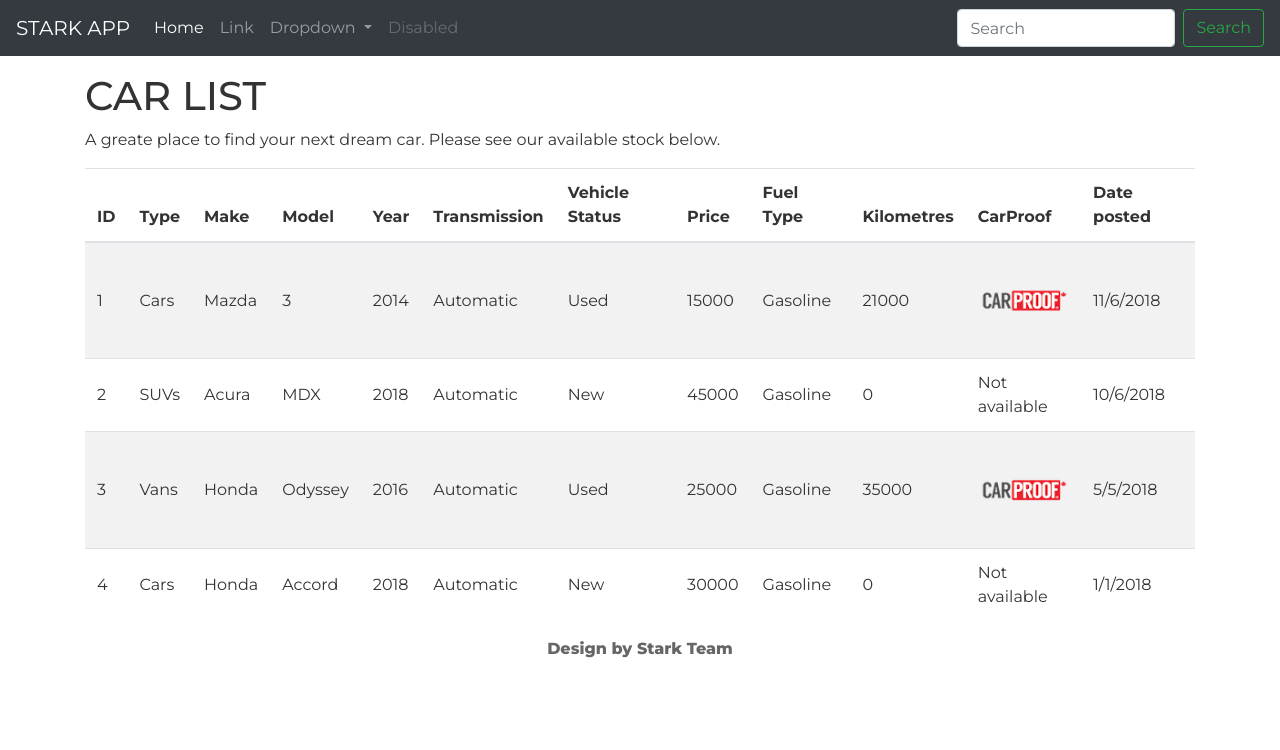
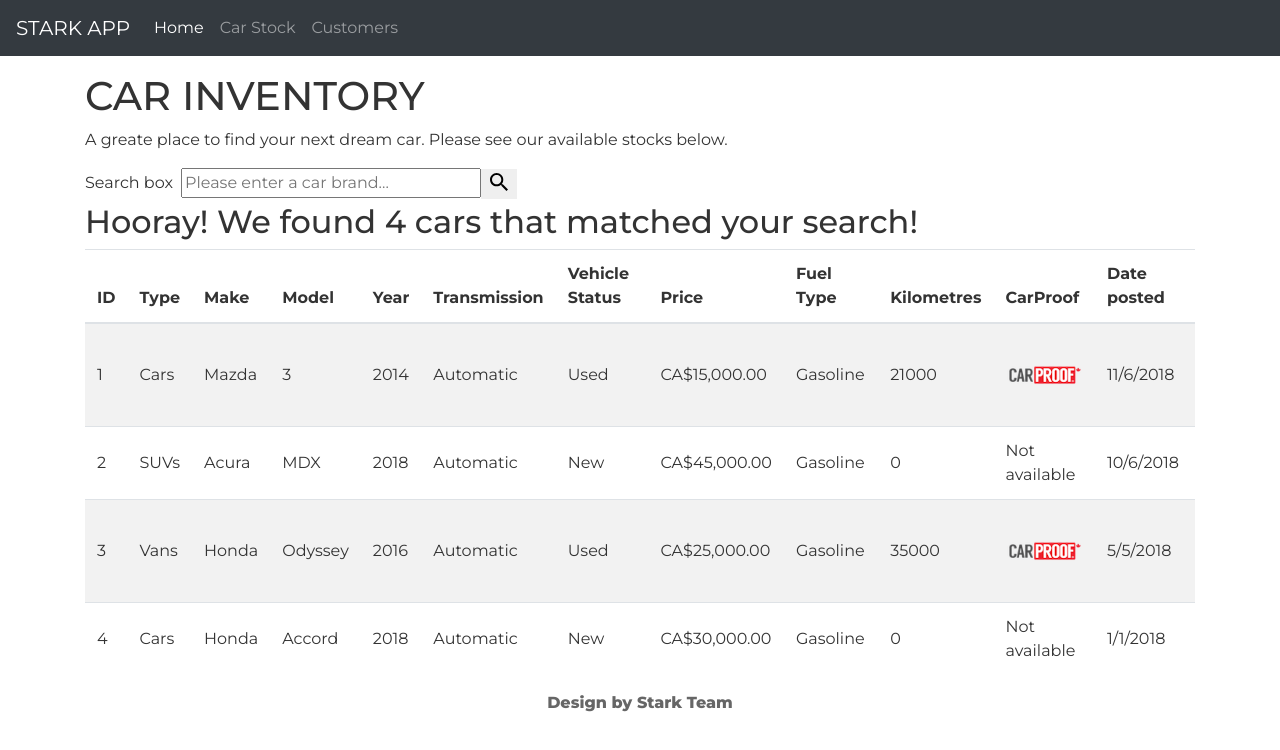
Before and after one commit to kendy92/stark-app, an Angular app: page / in a window 1280 px wide. Shown: the top 750 px of the page. Built offline with nearby package versions, Linux system fonts and the light colour scheme.

Commit message:
add search function and css to the search form

```diff
--- a/src/app/app.module.ts
+++ b/src/app/app.module.ts
@@ -1,5 +1,5 @@
 import { BrowserModule } from '@angular/platform-browser';
-import { NgModule } from '@angular/core';
+import { NgModule, CUSTOM_ELEMENTS_SCHEMA } from '@angular/core';
 import { FormsModule } from '@angular/forms';
 
 import { AppComponent } from './app.component';
@@ -14,6 +14,7 @@
     BrowserModule,
     FormsModule
   ],
+  schemas: [ CUSTOM_ELEMENTS_SCHEMA ],
   providers: [],
   bootstrap: [AppComponent]
 })
--- a/src/app/cars/cars.component.html
+++ b/src/app/cars/cars.component.html
@@ -1,7 +1,15 @@
 <div class="container">
-  <h1>CAR LIST</h1>
-  <p>A greate place to find your next dream car. Please see our available stock below.</p>
-  <div *ngIf="carInventory">
+  <h1>CAR INVENTORY</h1>
+  <p>A greate place to find your next dream car. Please see our available stocks below.</p>
+
+  <div>
+    <label style="padding-right: .5em;" for="search_make">Search box</label>
+    <input style="min-width:300px;" [(ngModel)]="searchCar" name="search_make" id="search_make" placeholder="Please enter a car brand..."/>
+    <button (click)="getCars()" class="search-btn"><ion-icon name="search"></ion-icon></button>
+  </div>
+
+  <div *ngIf="carInventory.length > 0; else noCarInventoryFound">
+    <h2>Hooray! We found {{ carInventory.length }} cars that matched your search!</h2>
       <table class="table table-striped">
         <thead>
           <tr>
@@ -28,7 +36,7 @@
             <td>{{ car.year }}</td>
             <td>{{ car.transmissionType }}</td>
             <td>{{ car.vehicleStatus }}</td>
-            <td>{{ car.price }}</td>
+            <td>{{ car.price | currency:'CAD' }}</td>
             <td>{{ car.fuelType }}</td>
             <td> {{ car.kilometres }}</td>
             <td *ngIf="car.hasCarProof; else elseNoCarProof"><img [src]="'assets/images/carproof.png'" class="img-fluid" alt="image"></td>
@@ -40,4 +48,9 @@
         </tbody>
       </table>
   </div>
+  <ng-template #noCarInventoryFound>
+    <div class="jumbotron">
+        <p><strong>Oops! We can not find the car your want. Why don't you try another one?</strong></p>
+    </div>
+  </ng-template>
 </div>
--- a/src/app/cars/cars.component.ts
+++ b/src/app/cars/cars.component.ts
@@ -12,14 +12,19 @@
   //* create array to hold data from service
   carInventory: Car[] = [];
 
+  //* create a search term
+  searchCar: string;
+
+
   //* create func to retrieve data from service
   getCars() {
-    this.carService.getCars().subscribe(data => this.carInventory = data);
+      this.carService.getCars(this.searchCar).subscribe(data => this.carInventory = data);
   }
 
   constructor(private carService: CarsService) { }
 
   ngOnInit() {
+    this.searchCar = undefined;
     this.getCars();
   }
 
--- a/src/app/cars/cars.service.ts
+++ b/src/app/cars/cars.service.ts
@@ -12,10 +12,25 @@
   //* create car stock array to hold data from server
   carInventory: Car[] = CARLIST;
 
+  //* create a new car array to hold search cars
+  carResults: Car[] = [];
+
   //* create func to return car stock
-  getCars(): Observable< Car[] > {
+  getCars(favouriteCar?: string): Observable< Car[] > {
 
-    return of(this.carInventory);
+    if(favouriteCar === undefined) {
+      return of(this.carInventory);
+    }else{
+      this.carResults = []; //* empty array before making a new search request
+
+       for(let car of this.carInventory) { //* loop through the data from server
+        if(favouriteCar.toLowerCase() === car.make.toLowerCase()) { //* return fav car if match
+          this.carResults.push(car); //* push search cars to array
+        }
+      }
+      return of(this.carResults); //* return result to comp
+    }
+
   }
 
   constructor() { }
--- a/src/index.html
+++ b/src/index.html
@@ -12,6 +12,7 @@
   <script src="https://ajax.googleapis.com/ajax/libs/jquery/3.3.1/jquery.min.js"></script>
   <script src="https://stackpath.bootstrapcdn.com/bootstrap/4.1.1/js/bootstrap.min.js" integrity="sha384-smHYKdLADwkXOn1EmN1qk/HfnUcbVRZyYmZ4qpPea6sjB/pTJ0euyQp0Mk8ck+5T" crossorigin="anonymous"></script>
   <script src="https://cdnjs.cloudflare.com/ajax/libs/popper.js/1.14.3/umd/popper.min.js" integrity="sha384-ZMP7rVo3mIykV+2+9J3UJ46jBk0WLaUAdn689aCwoqbBJiSnjAK/l8WvCWPIPm49" crossorigin="anonymous"></script>
+  <script src="https://unpkg.com/ionicons@4.1.2/dist/ionicons.js"></script>
 </head>
 <body>
     <header>
@@ -27,27 +28,12 @@
                   <a class="nav-link" href="#">Home <span class="sr-only">(current)</span></a>
                 </li>
                 <li class="nav-item">
-                  <a class="nav-link" href="#">Link</a>
-                </li>
-                <li class="nav-item dropdown">
-                  <a class="nav-link dropdown-toggle" href="#" id="navbarDropdown" role="button" data-toggle="dropdown" aria-haspopup="true" aria-expanded="false">
-                    Dropdown
-                  </a>
-                  <div class="dropdown-menu" aria-labelledby="navbarDropdown">
-                    <a class="dropdown-item" href="#">Action</a>
-                    <a class="dropdown-item" href="#">Another action</a>
-                    <div class="dropdown-divider"></div>
-                    <a class="dropdown-item" href="#">Something else here</a>
-                  </div>
+                  <a class="nav-link" href="#">Car Stock</a>
                 </li>
                 <li class="nav-item">
-                  <a class="nav-link disabled" href="#">Disabled</a>
+                    <a class="nav-link" href="#">Customers</a>
                 </li>
               </ul>
-              <form class="form-inline my-2 my-lg-0">
-                <input class="form-control mr-sm-2" type="search" placeholder="Search" aria-label="Search">
-                <button class="btn btn-outline-success my-2 my-sm-0" type="submit">Search</button>
-              </form>
             </div>
           </nav>
     </header>
--- a/src/styles.css
+++ b/src/styles.css
@@ -32,3 +32,16 @@
 .table td, .table th  {
     vertical-align: middle;
 }
+
+.search-btn {
+    border: none;
+    font-size: 1.5em;
+    vertical-align: middle;
+    cursor: pointer;
+    text-align: center;
+    transition: all .5s ease;
+}
+
+.search-btn:hover {
+    font-size: 1.8em;
+}
```
